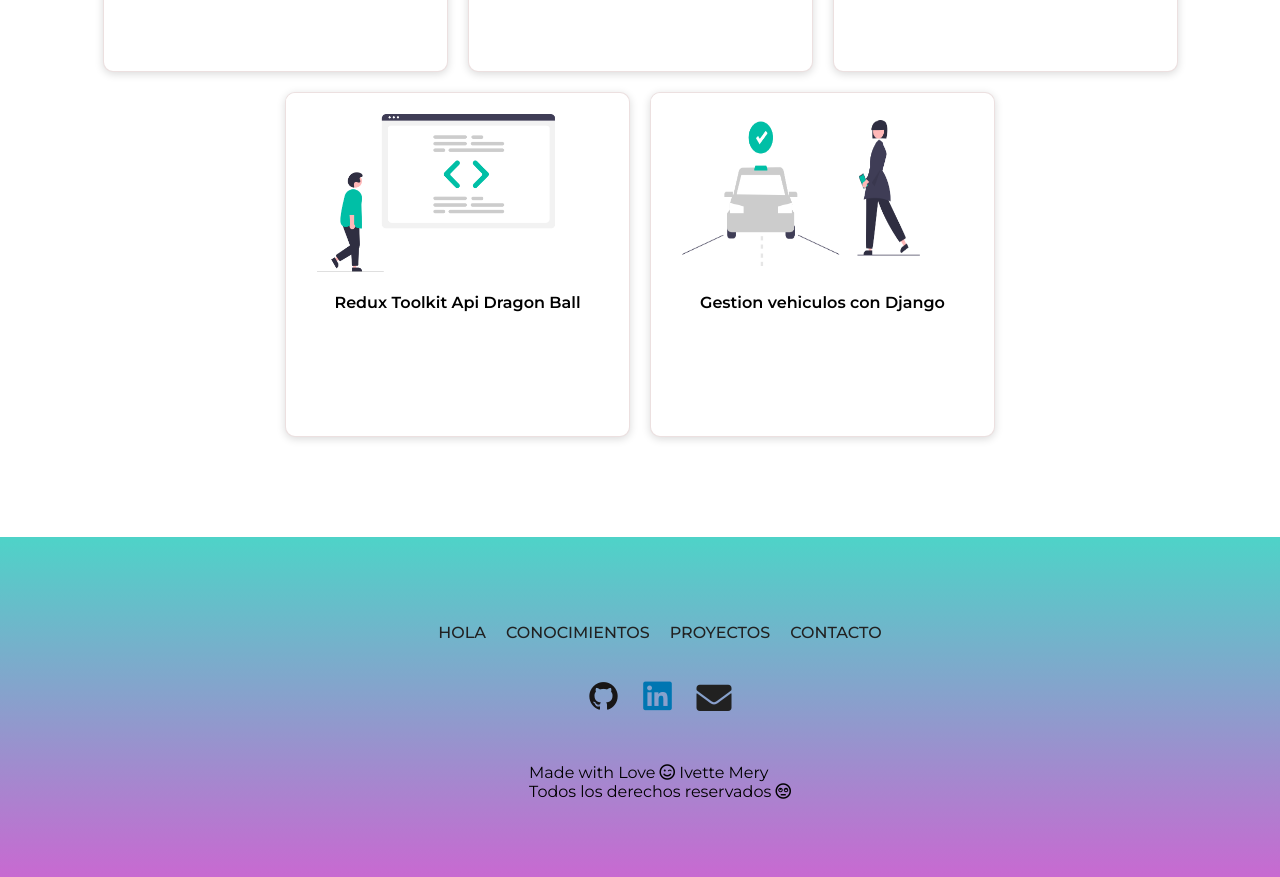
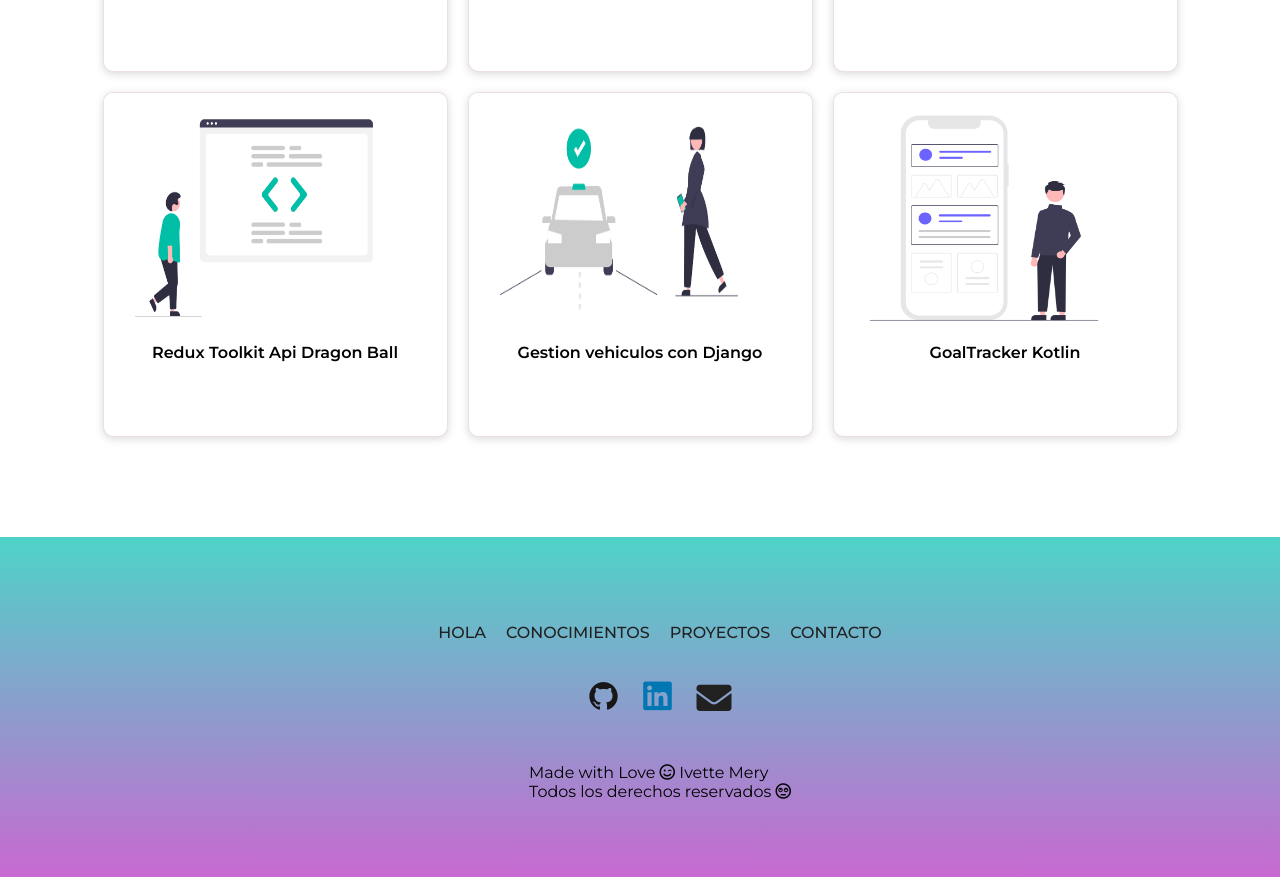
Before and after one commit to IveMery/Portafolio-IM, a plain HTML site: page index.html in a window 1280 px wide. Shown: the part 3581-4458 px from the top of the page. Drawn offline with nearby package versions, Linux system fonts and the light colour scheme.

Commit message:
agrego repo

```diff
--- a/estilos.css
+++ b/estilos.css
@@ -223,7 +223,7 @@ a {
 
 .imagenes-proyecto {
     width: 300px;
-    height: 200px;
+    height: 250px;
     display: flex;
     justify-content: center;
 }
--- a/index.html
+++ b/index.html
@@ -242,7 +242,7 @@
                             target="_blank">Ver github</a>
                     </div>
                 </div>
-                <div class="card-container" data-tecnologia="react" data-name="gestion vehiculos">
+                <div class="card-container" data-tecnologia="django" data-name="gestion vehiculos">
                     <div class="imagenes-proyecto">
                         <img class="imagen_proyecto" src="image/undraw_Order_ride_re_372k.png"
                             alt="gestion vehiculos">
@@ -250,6 +250,17 @@
                     <p class="parrafo-proyecto">Gestion vehiculos con Django</p>
                     <div class="btn-container">
                         <a href="https://github.com/IveMery/vehiculos_django" class="show-github btn-demo-github"
+                            target="_blank">Ver github</a>
+                    </div>
+                </div>
+                <div class="card-container" data-tecnologia="kotlin" data-name="app de objetivos">
+                    <div class="imagenes-proyecto">
+                        <img class="imagen_proyecto" src="image/undraw_App_wireframe_re_d467.png"
+                            alt="app de android de objetivos">
+                    </div>
+                    <p class="parrafo-proyecto">GoalTracker Kotlin</p>
+                    <div class="btn-container">
+                        <a href="https://github.com/IveMery/Kotlin-app-goalTracker" class="show-github btn-demo-github"
                             target="_blank">Ver github</a>
                     </div>
                 </div>
```
Also changed, not shown: image/undraw_App_wireframe_re_d467.png (added).
